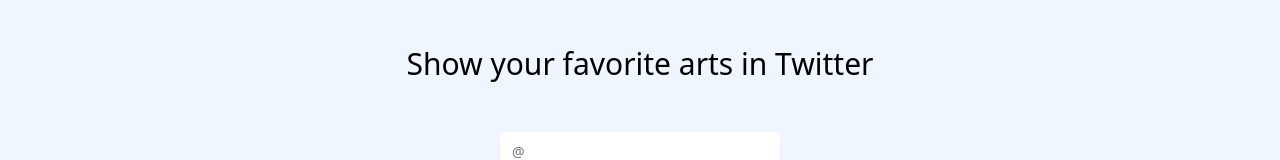
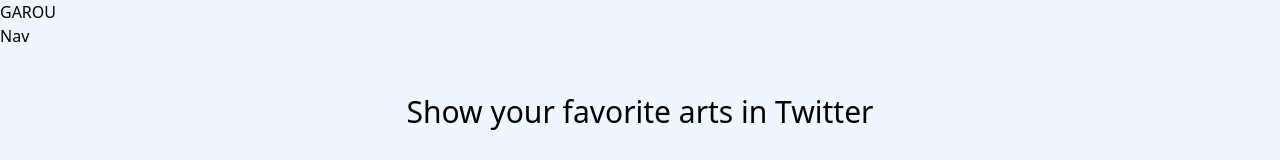
Before and after one commit to marushosummers/dev-twitter-art-gallery, a Next.js app in the folder twitter-art-gallery/: page /twitter/1 in a window 1280 px wide. Shown: the top 160 px of the page. Built offline with nearby package versions, Linux system fonts and the light colour scheme; no server answers.

Commit message:
headerを変更

```diff
--- /dev/null
+++ b/twitter-art-gallery/components/Header.tsx
@@ -0,0 +1,13 @@
+import React from "react";
+import Nav from "./Nav";
+
+const Header: React.FC<{}> = ({ }) => {
+  return (
+    <div className="sticky top-0 z-50">
+      GAROU
+      <Nav />
+    </div>
+  );
+};
+
+export default Header;
--- /dev/null
+++ b/twitter-art-gallery/components/Nav.tsx
@@ -0,0 +1,11 @@
+import React from "react";
+
+const Nav: React.FC<{}> = ({}) => {
+  return (
+    <div className="">
+      Nav
+    </div>
+  );
+};
+
+export default Nav;
--- a/twitter-art-gallery/components/layout.tsx
+++ b/twitter-art-gallery/components/layout.tsx
@@ -1,5 +1,6 @@
 import React from 'react';
 import Head from 'next/head';
+import Header from './Header';
 
 export default function Layout({ children }) {
   return (
@@ -8,7 +9,12 @@
         <title>Twitter Art Gallery</title>
         <meta property="og:title" content="Twitter Art Gallery" key="title" />
       </Head>
-      <main>{children}</main>
+      <main>
+        <div className="bg-blue-50 ">
+          <Header />
+          {children}
+        </div>
+      </main>
     </>
   )
 }
--- a/twitter-art-gallery/pages/twitter/[screen_name].tsx
+++ b/twitter-art-gallery/pages/twitter/[screen_name].tsx
@@ -87,7 +87,7 @@
 
   return (
     <Layout>
-      <div className="bg-blue-50 min-h-screen" >
+      <div className="min-h-screen" >
         <div className="container mx-auto" >
           <header className="flex justify-center items-center text-3xl h-32 mx-5" >
             Show your favorite arts in Twitter
--- a/twitter-art-gallery/pages/twitter/index.tsx
+++ b/twitter-art-gallery/pages/twitter/index.tsx
@@ -5,7 +5,7 @@
 const TwitterPage: NextPage = () => {
   return (
     <Layout>
-      <div className="bg-blue-50 min-h-screen" >
+      <div className="min-h-screen" >
         <div className="container mx-auto" >
           <header className="flex justify-center items-center text-3xl h-32 mx-5" >
             Show your favorite arts in Twitter
```
